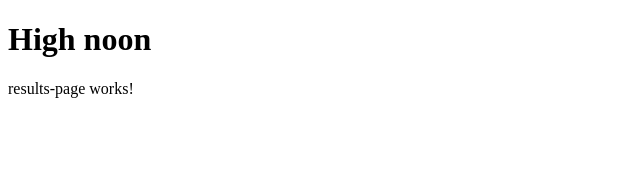
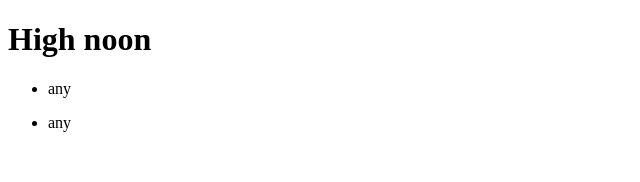
Before and after one commit to mohamed-essam/high-noon, an Angular app: page /search in a window 1280 px wide. Shown: the top 182 px of the page, without its empty margins (0-640 px from the left). Built offline with nearby package versions, Linux system fonts and the light colour scheme.

Commit message:
Initial results page

```diff
--- a/src/app/result-details/result-details.component.html
+++ b/src/app/result-details/result-details.component.html
@@ -1,3 +1,5 @@
-<p>
-  result-details works!
-</p>
+<div *ngIf="result">
+  <h2>{{ result.title }} </h2>
+  <br>
+  <p>{{ result.body }}</p>
+</div>
--- a/src/app/result-details/result-details.component.ts
+++ b/src/app/result-details/result-details.component.ts
@@ -1,4 +1,5 @@
-import { Component, OnInit } from '@angular/core';
+import { Component, OnInit, Input } from '@angular/core';
+import { Result } from '../result'
 
 @Component({
   selector: 'app-result-details',
@@ -6,7 +7,7 @@ import { Component, OnInit } from '@angular/core';
   styleUrls: ['./result-details.component.css']
 })
 export class ResultDetailsComponent implements OnInit {
-
+  @Input() result : Result
   constructor() { }
 
   ngOnInit() {
--- a/src/app/result/result.component.html
+++ b/src/app/result/result.component.html
@@ -1,3 +1,4 @@
-<p>
-  result works!
-</p>
+<div (mouseenter) ="mouseEnter()"  (mouseleave) ="mouseLeave()">
+  <p>{{ result.title }}</p>
+  <app-result-details></app-result-details>
+</div>
--- a/src/app/result/result.component.ts
+++ b/src/app/result/result.component.ts
@@ -1,15 +1,27 @@
-import { Component, OnInit } from '@angular/core';
-
+import { Component, OnInit, Input, ViewChild } from '@angular/core';
+import { Result } from '../result'
+import { ResultDetailsComponent } from '../result-details/result-details.component'
 @Component({
   selector: 'app-result',
   templateUrl: './result.component.html',
   styleUrls: ['./result.component.css']
 })
 export class ResultComponent implements OnInit {
-
+  @Input() result : Result
   constructor() { }
-
   ngOnInit() {
   }
+  @ViewChild( ResultDetailsComponent ) alert: ResultDetailsComponent;
+
+  mouseEnter(){
+     console.log("mouse enter : " + this.result.title);
+    this.alert.result = this.result;
+
+  }
+  mouseLeave(){
+    console.log('mouse leave :' + this.result.title);
+    this.alert.result = null ;
+  }
+
 
 }
--- a/src/app/results-page/results-page.component.html
+++ b/src/app/results-page/results-page.component.html
@@ -1,3 +1 @@
-<p>
-  results-page works!
-</p>
+<app-results></app-results>
--- a/src/app/results/results.component.html
+++ b/src/app/results/results.component.html
@@ -1,3 +1,5 @@
-<p>
-  results works!
-</p>
+<ul class="results">
+  <li *ngFor="let result of results">
+    <app-result [result]="result" ></app-result>
+  </li>
+</ul>
--- a/src/app/results/results.component.ts
+++ b/src/app/results/results.component.ts
@@ -1,12 +1,24 @@
-import { Component, OnInit } from '@angular/core';
-
+import { Component, OnInit, Input } from '@angular/core';
+import { Result } from '../result'
 @Component({
   selector: 'app-results',
   templateUrl: './results.component.html',
   styleUrls: ['./results.component.css']
 })
 export class ResultsComponent implements OnInit {
-
+// @Input() results : Result []
+  results: Result[] = [
+    {
+      title: "any",
+      url: "anyyy.com",
+      body: "anybody"
+    },
+    {
+      title: "any",
+      url: "anyyy.com",
+      body: "anybody"
+    }
+  ]
   constructor() { }
 
   ngOnInit() {
```
